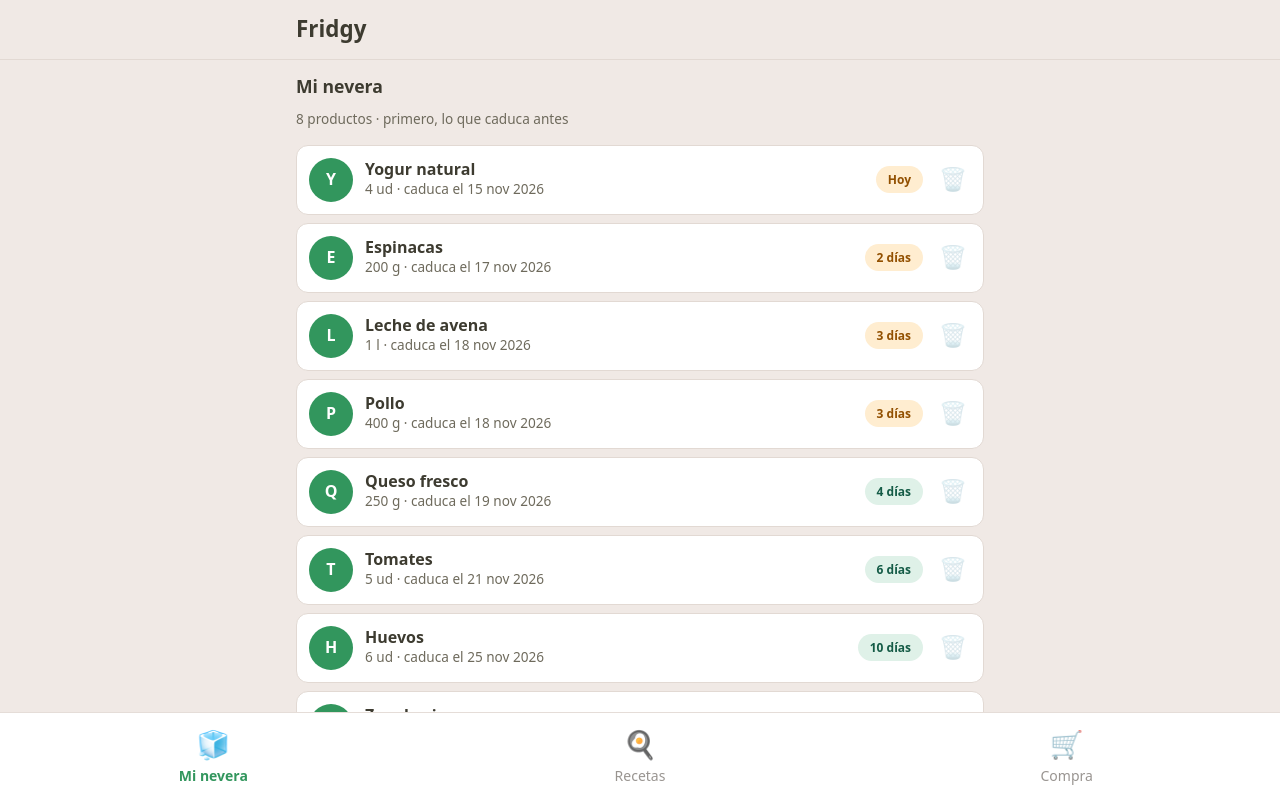
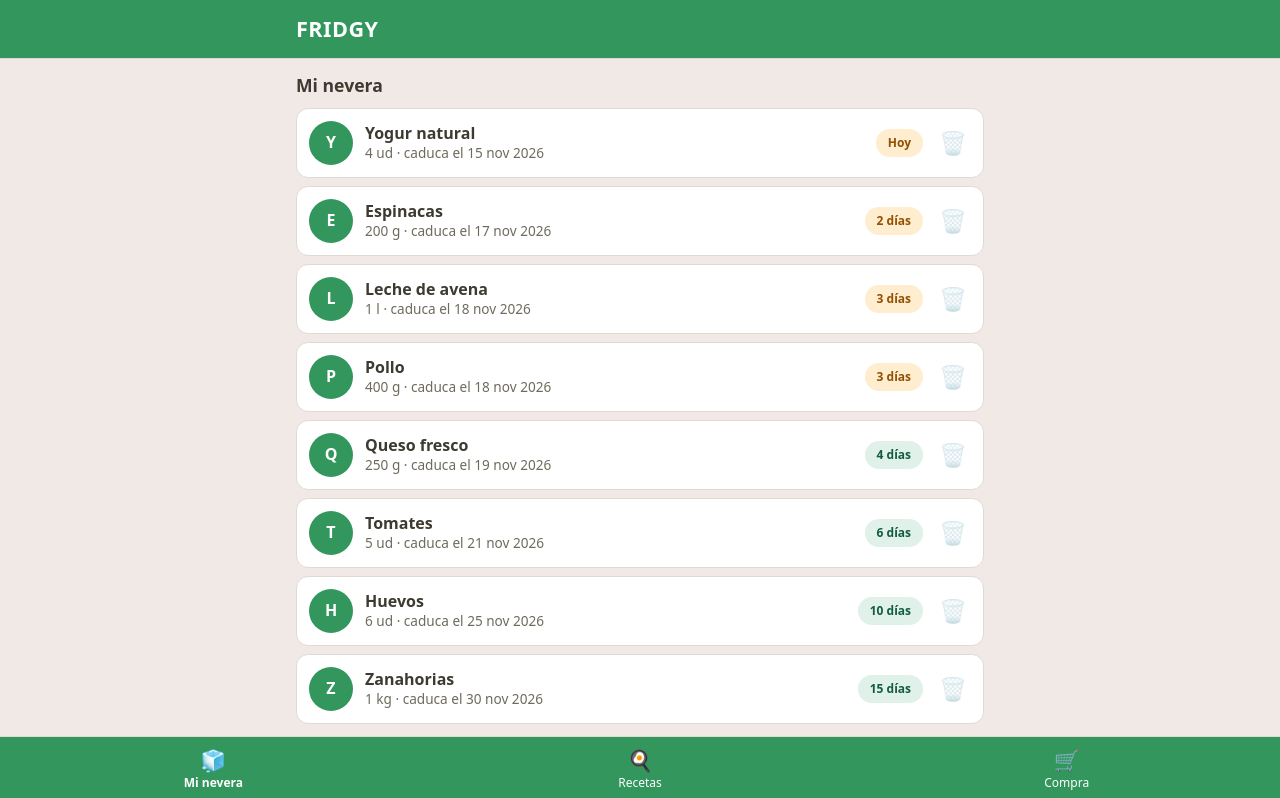
Before and after one commit to DAM-CITM-26/Fridgy, a React (Vite) app: page / in a window 1280 px wide. Shown: the top 798 px of the page. Built offline with nearby package versions, Linux system fonts and the light colour scheme.

Commit message:
fuera de mvp: adaptar css general

```diff
--- a/src/components/MenuInferior.jsx
+++ b/src/components/MenuInferior.jsx
@@ -1,34 +1,31 @@
-
 export default function MenuInferior() {
   return (
-    <nav className="fridgy-menu" aria-label="Menú principal">
+    <nav className="pestanas" aria-label="Menú principal">
       <button
         type="button"
-        className="fridgy-menu-opcion activa"
+        className="activa"
         aria-current="page"
       >
-        <span className="fridgy-menu-icono">🧊</span>
-        <span>Mi nevera</span>
+        <span>🧊</span>
+        Mi nevera
       </button>
 
       <button
         type="button"
-        className="fridgy-menu-opcion"
         disabled
         title="Disponible en el Sprint 2"
       >
-        <span className="fridgy-menu-icono">🍳</span>
-        <span>Recetas</span>
+        <span>🍳</span>
+        Recetas
       </button>
 
       <button
         type="button"
-        className="fridgy-menu-opcion"
         disabled
         title="Disponible en el Sprint 3"
       >
-        <span className="fridgy-menu-icono">🛒</span>
-        <span>Compra</span>
+        <span>🛒</span>
+        Compra
       </button>
     </nav>
   );
--- a/src/index.css
+++ b/src/index.css
@@ -12,6 +12,7 @@
   --color-primario: #32965D;
   --color-sobre-primario: #FFFFFF;
   --color-acento: #FA7921;
+  --color-detalles: #F4D35E;
   --color-fondo: #F0E9E5;
   --color-superficie: #FFFFFF;
   --color-texto: #3D3B30;
@@ -60,10 +61,16 @@ img { max-width: 100%; display: block; }
   padding: var(--espacio-4);
   /* en pantallas anchas, alineada con el contenido (máximo 720 px, centrado) */
   padding-inline: max(var(--espacio-4), calc((100% - 720px) / 2 + var(--espacio-4)));
-  background: var(--color-fondo);
+  background: var(--color-primario);
+  color: var(--color-sobre-primario);
   border-bottom: 1px solid var(--color-borde);
 }
-.cabecera h1 { font-size: 1.4rem; }
+.cabecera h1 {
+  font-size: 1.35rem;
+  font-weight: 700;
+  letter-spacing: 0.5px;
+  text-transform: uppercase;
+}
 
 /* El contenido: el scroll vertical lo hace el navegador solo.
    El padding de abajo evita que la barra fija tape lo último. */
@@ -83,7 +90,7 @@ main {
   z-index: 10;
   height: var(--alto-pestanas);
   display: flex;
-  background: var(--color-superficie);
+  background: var(--color-primario);
   border-top: 1px solid var(--color-borde);
 }
 .pestanas a,
@@ -98,13 +105,13 @@ main {
   align-items: center;
   justify-content: center;
   font-size: 0.75rem;
-  color: var(--color-texto-suave);
+  color: var(--color-sobre-primario);
   text-decoration: none;
 }
 .pestanas a span,
 .pestanas button span { font-size: 1.3rem; }
 .pestanas a.activa,
-.pestanas button.activa { color: var(--color-primario); font-weight: 600; }
+.pestanas button.activa { color: var(--color-sobre-primario); font-weight: 600; }
 
 /* 3. PATRONES */
 
@@ -206,8 +213,9 @@ main {
   font: inherit;
   font-weight: 600;
   cursor: pointer;
-  background: var(--color-primario);
-  color: var(--color-sobre-primario);
+  background: var(--color-detalles);
+  color: var(--color-texto);
+  border: 2px solid var(--color-texto);
 }
 .btn-secundario { background: transparent; color: var(--color-primario); border: 1px solid var(--color-primario); }
 .btn-peligro { background: var(--color-peligro); }
@@ -364,54 +372,3 @@ h1, h2, h3 { font-family: var(--fuente-titulos); }
 .alcance-s1 { border-color: #2E8F66; }
 .alcance-s2 { border-color: #6D5BD0; }
 .alcance-s3 { border-color: #C4791F; }
-
-
-/* MENÚ INFERIOR - FRIDGY */
-
-.fridgy-menu {
-  position: fixed;
-  bottom: 0;
-  left: 0;
-  width: 100%;
-  display: grid;
-  grid-template-columns: repeat(3, 1fr);
-  background-color: #ffffff;
-  border-top: 1px solid #e5ddd8;
-  z-index: 100;
-  padding-bottom: env(safe-area-inset-bottom);
-}
-
-.fridgy-menu-opcion {
-  display: flex;
-  flex-direction: column;
-  align-items: center;
-  justify-content: center;
-  gap: 6px;
-  padding: 15px 8px;
-  background: transparent;
-  border: none;
-  color: #77716c;
-  font-family: inherit;
-  font-size: 14px;
-  font-weight: 400;
-  cursor: pointer;
-}
-
-.fridgy-menu-icono {
-  font-size: 27px;
-  line-height: 1.2;
-}
-
-.fridgy-menu-opcion.activa {
-  color: #32965D;
-  font-weight: 700;
-}
-
-.fridgy-menu-opcion:disabled {
-  cursor: default;
-  opacity: 0.75;
-}
-
-.fridgy-contenido {
-  padding-bottom: 110px;
-}
--- a/src/pages/Inicio.jsx
+++ b/src/pages/Inicio.jsx
@@ -29,9 +29,6 @@ export default function Inicio() {
       <h2>Mi nevera</h2>
 
       <section className="seccion stack">
-        <p className="card-meta">
-          {productos.length} productos · primero, lo que caduca antes
-        </p>
 
         <ListaProductos
           productos={ordenarPorCaducidad(productos)}
```
